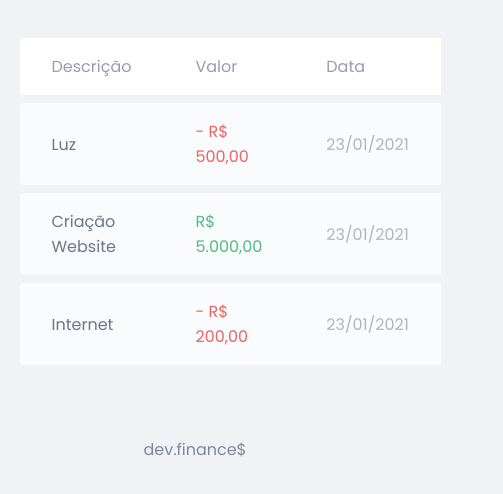
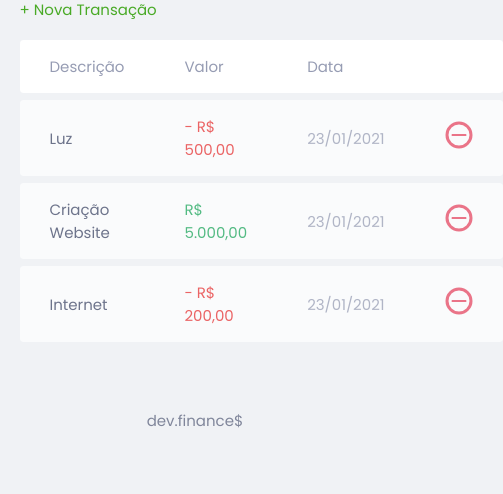
Before and after one commit to rayanaprata/dev-finances, a plain HTML site: page index.html in a window 390 px wide. Shown: the part 593-1087 px from the top of the page, 503 px wide, since content can reach past the window. After the commit the page ends 1055 px from the top, so only its background shows below. Drawn offline with Linux system fonts and the light colour scheme.

Commit message:
botão nova transação e incluindo um pouco de responsividade

```diff
--- a/index.html
+++ b/index.html
@@ -44,12 +44,16 @@
     </section>
     <section id="transaction">
       <h2 class="sr-only">Transações</h2>
+
+      <a href="#" class="button new">+ Nova Transação</a>
+
       <table id="data-table">
         <thead>
           <tr>
             <th>Descrição</th>
             <th>Valor</th>
             <th>Data</th>
+            <th></th>
           </tr>
         </thead>
         <tbody>
@@ -57,16 +61,25 @@
             <td class="description">Luz</td>
             <td class="expense">- R$ 500,00</td>
             <td class="date">23/01/2021</td>
+            <td>
+              <img src="./assets/minus.svg" alt="Remover transação">
+            </td>
           </tr>
           <tr>
             <td class="description">Criação Website</td>
             <td class="income">R$ 5.000,00</td>
             <td class="date">23/01/2021</td>
+            <td>
+              <img src="./assets/minus.svg" alt="Remover transação">
+            </td>
           </tr>
           <tr>
             <td class="description">Internet</td>
             <td class="expense">- R$ 200,00</td>
             <td class="date">23/01/2021</td>
+            <td>
+              <img src="./assets/minus.svg" alt="Remover transação">
+            </td>
           </tr>
         </tbody>
       </table>
--- a/style.css
+++ b/style.css
@@ -10,6 +10,10 @@
   margin: 0;
   padding: 0;
   box-sizing: border-box;
+}
+
+html {
+  font-size: 93.75%; /* 15px */
 }
 
 *::selection {
@@ -46,6 +50,22 @@ h2 {
   margin-bottom: 0.8rem;
   color: var(--dark-blue);
   font-weight: 400;
+}
+
+/* ============== Links & Buttons ============== */
+
+a {
+  color: #49aa26;
+  text-decoration: none;
+}
+
+a:hover {
+  color: #3dd705;
+}
+
+.button.new {
+  display: inline-block;
+  margin-bottom: 0.8rem;
 }
 
 /* ============== Header ============== */
@@ -108,6 +128,11 @@ table tbody tr td:first-child {
   border-radius: 0.25rem 0 0 0.25rem;
 }
 
+table thead tr th:last-child,
+table tbody tr td:last-child {
+  border-radius: 0 0.25rem 0.25rem 0;
+}
+
 table thead th {
   background-color: #fff;
   font-weight: normal;
@@ -148,3 +173,19 @@ footer {
   color: var(--dark-blue);
   opacity: 0.6;
 }
+
+/* ============== Responsive ============== */
+
+@media (min-width: 800px) {
+  html {
+    font-size: 87.5%; /* 14px */
+  }
+
+  #balance {
+    display: grid;
+    grid-template-columns: 1fr 1fr 1fr;
+    /* outra forma de usar:
+    grid-template-columns: repeat(3, 1fr); */
+    gap: 2rem;
+  }
+}
```
